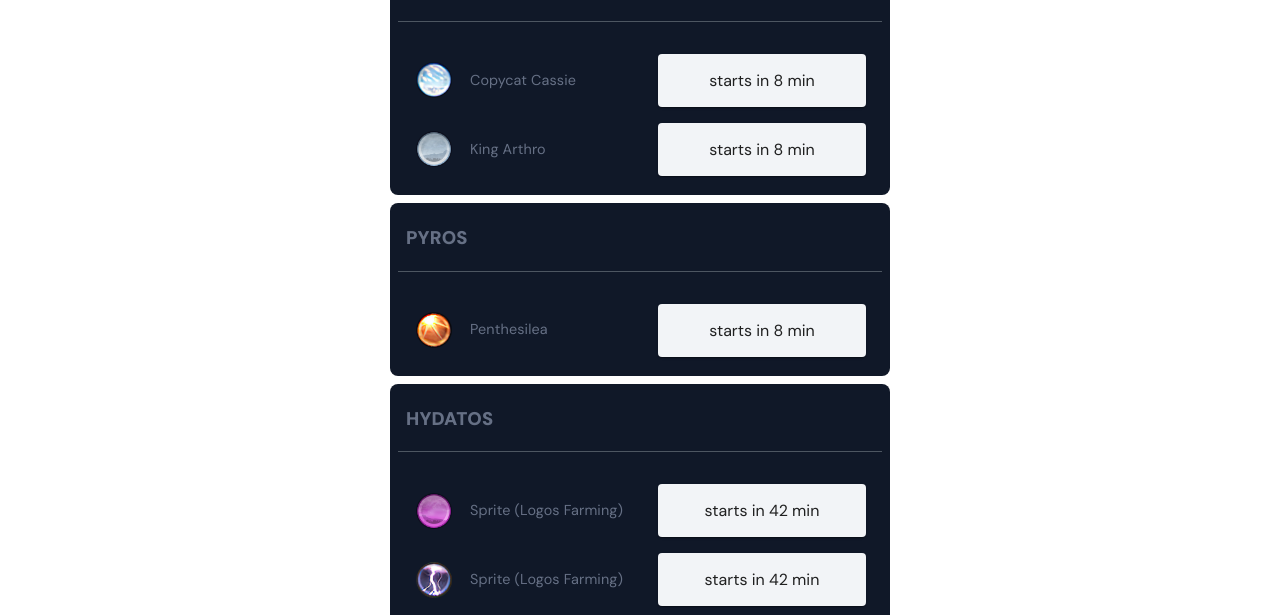
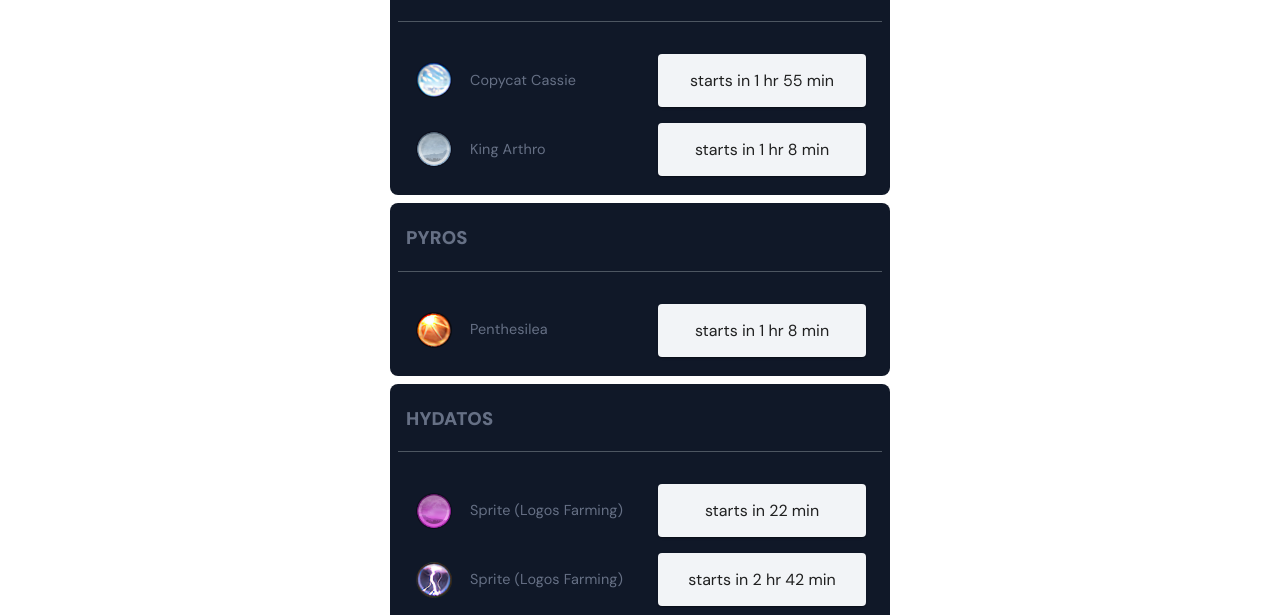
Before and after one commit to itsenoti/xivproject, a Next.js app in the folder xiv/: page /eureka in a window 1280 px wide. Shown: the part 307-922 px from the top of the page. Built offline with nearby package versions, Linux system fonts and the light colour scheme.

Commit message:
Fixed useState issue

```diff
--- a/xiv/pages/api/constants.json
+++ b/xiv/pages/api/constants.json
@@ -1,6 +1,10 @@
 {
   "ONE_SECOND": 1000,
   "ONE_MINUTE": 60000,
+  "FIRST_OCCURENCE": 0,
+  "INIT_END_TIME": 1,
   "DUSK": "16:00",
-  "DAWN": "00:00"
+  "DAWN": "00:00",
+  "HOUR_LABEL": "hr",
+  "MINUTE_LABEL": "mn"
 }
--- a/xiv/pages/api/utilities.js
+++ b/xiv/pages/api/utilities.js
@@ -77,7 +77,7 @@ export function getWeatherEndTime(localTime) {
   return new Date(localTime + (70 / 3) * 60000);
 }
 
-export function getTimeDifference_Hour(timeStart, timeEnd) {
+export function getTimeDifference_Hour(timeEnd, timeStart) {
   return Math.floor(Math.floor((timeEnd - timeStart) / 60000) / 60);
 }
 
--- a/xiv/pages/eureka.js
+++ b/xiv/pages/eureka.js
@@ -11,7 +11,6 @@ import Box from "@mui/material/Box";
 import List from "@mui/material/List";
 import { useEffect, useState } from "react";
 import Title from "../components/title";
-import CONSTANT from "../pages/api/constants.json";
 import EUREKA from "../pages/api/foray.json";
 import styles from "../pages/styles/Eureka.module.css";
 import Header from "./Header";
@@ -24,10 +23,10 @@ import {
   getWeatherByZone,
 } from "./api/utilities";
 
-function getTimeSpawn(zoneObj, currentTime) {
+function getTimeRemaining(zoneObj, currentTime) {
   var hr;
   var mn;
-  if (currentTime >= zoneObj.LT_Start) {
+  if (new Date() >= zoneObj.LT_Start) {
     hr = getTimeDuration(zoneObj.LT_End, currentTime, "hr");
     mn = getTimeDuration(zoneObj.LT_End, currentTime, "min");
     return (
@@ -55,127 +54,16 @@ function getTimeDuration(futureTime, currentTime, unit) {
 }
 
 function Eureka_() {
-  const [time, setTime] = useState(new Date().getTime());
-  const [anemos, setAnemos] = useState({
-    ET: getHourWeatherChanges(0),
-    LT_Start: convertEorzeanTimeToLocalTime(0),
-    LT_End: convertEorzeanTimeToLocalTime(0 + 1),
-    Anemos: getWeatherByZone(0, EUREKA.Zones.Anemos),
-  });
-  const [pagos, setPagos] = useState({
-    ET: getHourWeatherChanges(0),
-    LT_Start: convertEorzeanTimeToLocalTime(0),
-    LT_End: convertEorzeanTimeToLocalTime(0 + 1),
-    Pagos: getWeatherByZone(0, EUREKA.Zones.Pagos),
-  });
-  const [pyros, setPyros] = useState({
-    ET: getHourWeatherChanges(0),
-    LT_Start: convertEorzeanTimeToLocalTime(0),
-    LT_End: convertEorzeanTimeToLocalTime(0 + 1),
-    Pyros: getWeatherByZone(0, EUREKA.Zones.Pyros),
-  });
-  const [hydatos, setHydatos] = useState({
-    ET: getHourWeatherChanges(0),
-    LT_Start: convertEorzeanTimeToLocalTime(0),
-    LT_End: convertEorzeanTimeToLocalTime(0 + 1),
-    Hydatos: getWeatherByZone(0, EUREKA.Zones.Hydatos),
-  });
-  useEffect(() => {
-    setTimeout(function () {
-      setTime(new Date().getTime());
-    }, CONSTANT.ONE_MINUTE);
-  }, [time]);
+  const [anemos, setAnemos] = useState([]);
+  const [pagos, setPagos] = useState([]);
+  const [pyros, setPyros] = useState([]);
+  const [hydatos, setHydatos] = useState([]);
 
-  /**
-   *
-   * @param {*} weatherToTrack Weather that spawns speacial NM
-   * @param {*} zone Which Eurekan area to inquiry
-   * @param {*} currentLocalTime_ms Earth Time (ms format)
-   * @returns Earth time that the weather happens in
-   */
-  function mb_getWeatherForecast(weatherToTrack = "", zone = "", currentLocalTime_ms) {
-    var LIMIT = 50;
+  const [currentTime, setCurrentTime] = useState(new Date());
+  const [currentTracked, setCurrentTracked] = useState(EUREKA.Zones.Anemos);
+  const [currentWeatherTracked, setCurrentWeatherTracked] = useState(EUREKA.Weather.Gales);
 
-    useEffect(() => {
-      const interval = setInterval(() => {
-        if (zone === EUREKA.Zones.Anemos) {
-          for (let i = 0; i < LIMIT; i++) {
-            if (
-              weatherToTrack === getWeatherByZone(i, EUREKA.Zones.Anemos) &&
-              (getHourWeatherChanges(i) == CONSTANT.DAWN ||
-                getHourWeatherChanges(i) == CONSTANT.DUSK) &&
-              new Date() < convertEorzeanTimeToLocalTime(i + 1)
-            ) {
-              setAnemos({
-                ET: getHourWeatherChanges(i),
-                LT_Start: convertEorzeanTimeToLocalTime(i),
-                LT_End: convertEorzeanTimeToLocalTime(i + 1),
-                Anemos: getWeatherByZone(i, EUREKA.Zones.Anemos),
-              });
-              break;
-            }
-          }
-        } else if (zone === EUREKA.Zones.Pagos) {
-          for (let i = 0; i < LIMIT; i++) {
-            if (
-              weatherToTrack === getWeatherByZone(i, EUREKA.Zones.Pagos) &&
-              new Date() < convertEorzeanTimeToLocalTime(i + 1)
-            ) {
-              setPagos({
-                ET: getHourWeatherChanges(i),
-                LT_Start: convertEorzeanTimeToLocalTime(i),
-                LT_End: convertEorzeanTimeToLocalTime(i + 1),
-                Pagos: getWeatherByZone(i, EUREKA.Zones.Pagos),
-              });
-              break;
-            }
-          }
-        } else if (zone === EUREKA.Zones.Pyros) {
-          for (let i = 0; i < LIMIT; i++) {
-            if (
-              weatherToTrack === getWeatherByZone(i, EUREKA.Zones.Pyros) &&
-              new Date() < convertEorzeanTimeToLocalTime(i + 1)
-            ) {
-              setPyros({
-                ET: getHourWeatherChanges(i),
-                LT_Start: convertEorzeanTimeToLocalTime(i),
-                LT_End: convertEorzeanTimeToLocalTime(i + 1),
-                Pyros: getWeatherByZone(i, EUREKA.Zones.Pyros),
-              });
-              break;
-            }
-          }
-        } else if (zone === EUREKA.Zones.Hydatos) {
-          for (let i = 0; i < LIMIT; i++) {
-            if (
-              weatherToTrack === getWeatherByZone(i, EUREKA.Zones.Hydatos) &&
-              new Date() < convertEorzeanTimeToLocalTime(i + 1)
-            ) {
-              setHydatos({
-                ET: getHourWeatherChanges(i),
-                LT_Start: convertEorzeanTimeToLocalTime(i),
-                LT_End: convertEorzeanTimeToLocalTime(i + 1),
-                Hydatos: getWeatherByZone(i, EUREKA.Zones.Hydatos),
-              });
-              break;
-            }
-          }
-        }
-      }, 1000);
-      return () => clearInterval(interval);
-    }, []);
-
-    switch (zone) {
-      case EUREKA.Zones.Anemos:
-        return getTimeSpawn(anemos, new Date());
-      case EUREKA.Zones.Pagos:
-        return getTimeSpawn(pagos, new Date());
-      case EUREKA.Zones.Pyros:
-        return getTimeSpawn(pyros, new Date());
-      case EUREKA.Zones.Hydatos:
-        return getTimeSpawn(hydatos, new Date());
-    }
-  }
+  var LIMIT = 50;
 
   // These are the weathers needed to track
   var AnemosWeatherList = ["Gales"];
@@ -183,10 +71,107 @@ function Eureka_() {
   var PyrosWeatherList = ["Heat Waves"];
   var HydatosWeatherList = ["Gloom", "Thunder"];
 
+  // Spawns
   var AnemosSpawn = ["Pazuzu"];
   var PagosSpawn = ["Copycat Cassie", "King Arthro"];
   var PyrosSpawn = ["Penthesilea"];
   var HydatosSpawn = ["Sprite (Logos Farming)", "Sprite (Logos Farming)"];
+
+  var weather2Track = "";
+
+  useEffect(() => {
+    const interval = setInterval(() => {
+      // updateZoneStatus(EUREKA.Zones.Anemos);
+      // updateZoneStatus(EUREKA.Zones.Pagos);
+      // updateZoneStatus(EUREKA.Zones.Pyros);
+      // updateZoneStatus(EUREKA.Zones.Hydatos);
+      setCurrentTime(new Date());
+    }, 1000);
+    return () => clearInterval(interval);
+  }, []);
+
+  /**
+   *
+   * @param {*} weatherToTrack Weather that spawns speacial NM
+   * @param {*} zone Which Eurekan area to inquiry
+   * @returns Earth time that the weather happens in
+   */
+  function mb_getWeatherForecast(zone = "", weatherToTrack = "") {
+    var zoneObj = {};
+    switch (zone) {
+      case EUREKA.Zones.Anemos: {
+        for (let i = 0; ; i++) {
+          if (
+            weatherToTrack === getWeatherByZone(i, EUREKA.Zones.Anemos) &&
+            currentTime < convertEorzeanTimeToLocalTime(i + 1)
+          ) {
+            zoneObj = {
+              ET: getHourWeatherChanges(i),
+              LT_Start: convertEorzeanTimeToLocalTime(i),
+              LT_End: convertEorzeanTimeToLocalTime(i + 1),
+              Anemos: getWeatherByZone(i, EUREKA.Zones.Anemos),
+            };
+            break;
+          }
+        }
+        return getTimeRemaining(zoneObj, currentTime);
+      }
+      case EUREKA.Zones.Pagos: {
+        for (let i = 0; ; i++) {
+          if (
+            weatherToTrack === getWeatherByZone(i, EUREKA.Zones.Pagos) &&
+            currentTime < convertEorzeanTimeToLocalTime(i + 1)
+          ) {
+            zoneObj = {
+              ET: getHourWeatherChanges(i),
+              LT_Start: convertEorzeanTimeToLocalTime(i),
+              LT_End: convertEorzeanTimeToLocalTime(i + 1),
+              Pagos: getWeatherByZone(i, EUREKA.Zones.Pagos),
+            };
+
+            break;
+          }
+        }
+        return getTimeRemaining(zoneObj, currentTime);
+      }
+      case EUREKA.Zones.Pyros: {
+        for (let i = 0; ; i++) {
+          if (
+            weatherToTrack === getWeatherByZone(i, EUREKA.Zones.Pyros) &&
+            currentTime < convertEorzeanTimeToLocalTime(i + 1)
+          ) {
+            zoneObj = {
+              ET: getHourWeatherChanges(i),
+              LT_Start: convertEorzeanTimeToLocalTime(i),
+              LT_End: convertEorzeanTimeToLocalTime(i + 1),
+              Pyros: getWeatherByZone(i, EUREKA.Zones.Pyros),
+            };
+
+            break;
+          }
+        }
+        return getTimeRemaining(zoneObj, currentTime);
+      }
+      case EUREKA.Zones.Hydatos: {
+        for (let i = 0; ; i++) {
+          if (
+            weatherToTrack === getWeatherByZone(i, EUREKA.Zones.Hydatos) &&
+            currentTime < convertEorzeanTimeToLocalTime(i + 1)
+          ) {
+            zoneObj = {
+              ET: getHourWeatherChanges(i),
+              LT_Start: convertEorzeanTimeToLocalTime(i),
+              LT_End: convertEorzeanTimeToLocalTime(i + 1),
+              Hydatos: getWeatherByZone(i, EUREKA.Zones.Hydatos),
+            };
+
+            break;
+          }
+        }
+        return getTimeRemaining(zoneObj, currentTime);
+      }
+    }
+  }
 
   const output = (zone) => {
     return (
@@ -225,7 +210,7 @@ function Eureka_() {
                       />
                       <Card className={styles.timeCard}>
                         <Typography variant="body" className={styles.nextTimeOccurence}>
-                          {mb_getWeatherForecast(m_weatherList[i], zone, time)}
+                          {mb_getWeatherForecast(zone, m_weatherList[i])}
                         </Typography>{" "}
                       </Card>
                     </ListItem>
```
